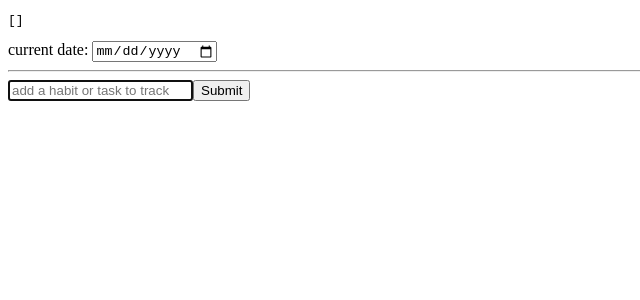
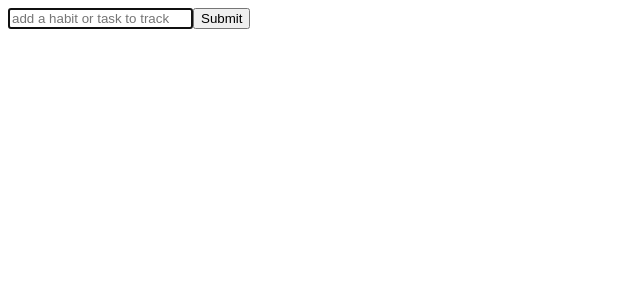
Before and after one commit to tjallen/habit-tracker, a React app: page / in a window 1280 px wide. Shown: the top 300 px of the page, without its empty margins (0-640 px from the left). Built offline with nearby package versions, Linux system fonts and the light colour scheme.

Commit message:
Change date on Graph day click

```diff
--- a/src/components/App.js
+++ b/src/components/App.js
@@ -1,16 +1,29 @@
 import React, { Component } from 'react';
 import AddTaskForm from './AddTaskForm';
-import QuickDebugInfo from './QuickDebugInfo';
-import DatePicker from './DatePicker';
+// import QuickDebugInfo from './QuickDebugInfo';
+// import DatePicker from './DatePicker';
 import Task from './Task';
 
 export default class App extends Component {
+  constructor(props) {
+    super(props);
+    this.handleDayClick = this.handleDayClick.bind(this);
+  }
+  handleDayClick(payload) {
+    this.props.onDayClick(payload.date);
+  }
   render() {
-    const { tasks, date, onCountChange, onRemoveClick, onNameChange } = this.props;
+    const {
+      tasks,
+      date,
+      onCountChange,
+      onRemoveClick,
+      onNameChange
+    } = this.props;
     return (
       <div style={{textAlign: 'left'}}>
-        <QuickDebugInfo {...this.props} />
-        <DatePicker {...this.props} />
+        {/* <QuickDebugInfo {...this.props} />
+        <DatePicker {...this.props} /> */}
         <AddTaskForm {...this.props} />
         {tasks.map((task, index) =>
           <Task
@@ -23,6 +36,7 @@ export default class App extends Component {
             onCountChange={onCountChange}
             onRemoveClick={onRemoveClick}
             onNameChange={onNameChange}
+            onDayClick={this.handleDayClick}
           />
         )}
       </div>
--- a/src/components/Task.js
+++ b/src/components/Task.js
@@ -2,10 +2,10 @@ import React from 'react';
 import Graph from 'react-activity-graph';
 import UpdateTask from './UpdateTask';
 
-const Task = ({ id, name, data, date, onCountChange, onNameChange, onRemoveClick }) => (
+const Task = ({ id, name, data, date, onCountChange, onNameChange, onRemoveClick, onDayClick }) => (
   <div style={{ textAlign: 'center' }}>
     <p>{name}</p>
-    <Graph data={data} weekCount={4} />
+    <Graph data={data} weekCount={4} onDayClick={onDayClick} />
     <UpdateTask id={id} name={name} data={data} date={date} onCountChange={onCountChange} onNameChange={onNameChange} onRemoveClick={onRemoveClick} />
   </div>
 );
--- a/src/containers/AppContainer.js
+++ b/src/containers/AppContainer.js
@@ -21,6 +21,7 @@ const AppContainer = connect(
     onNameChange: renameTask,
     onCountChange: updateTaskCount,
     onDatePickerChange: setDate,
+    onDayClick: setDate,
   }
 )(App);
 export default AppContainer;
```
